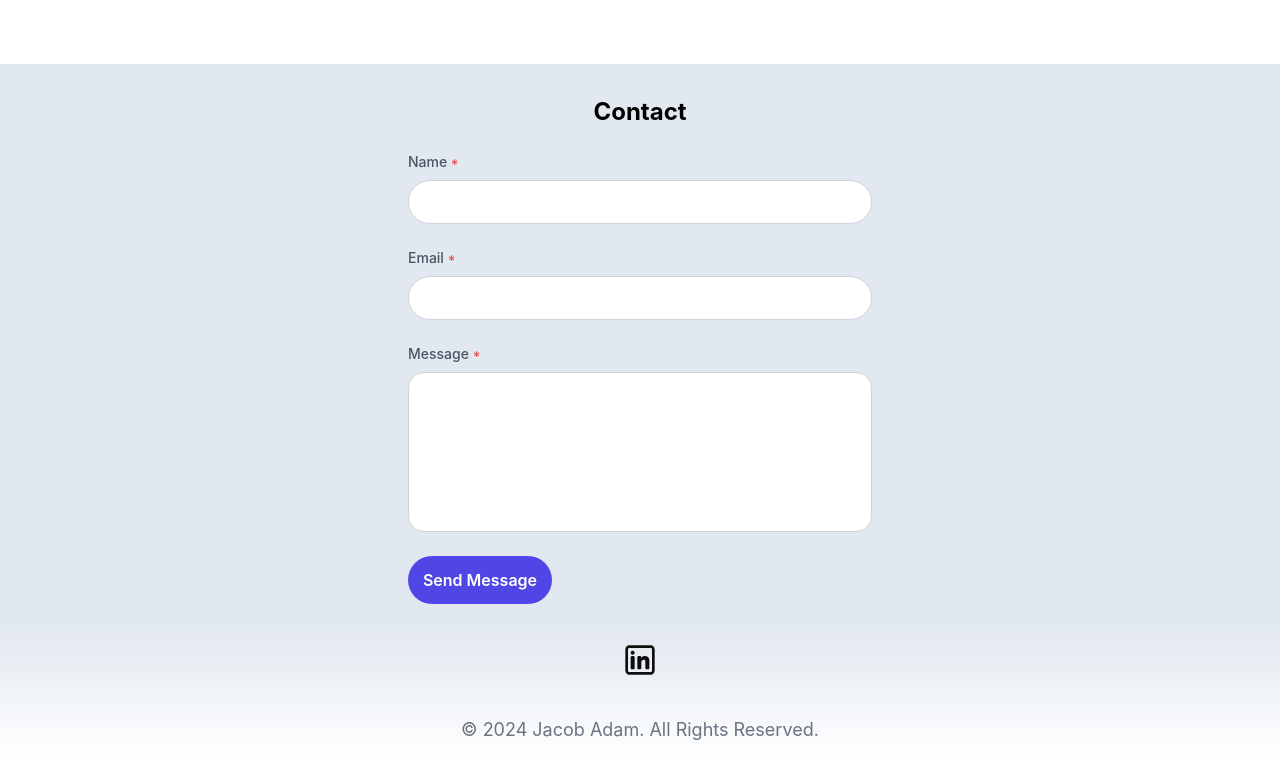
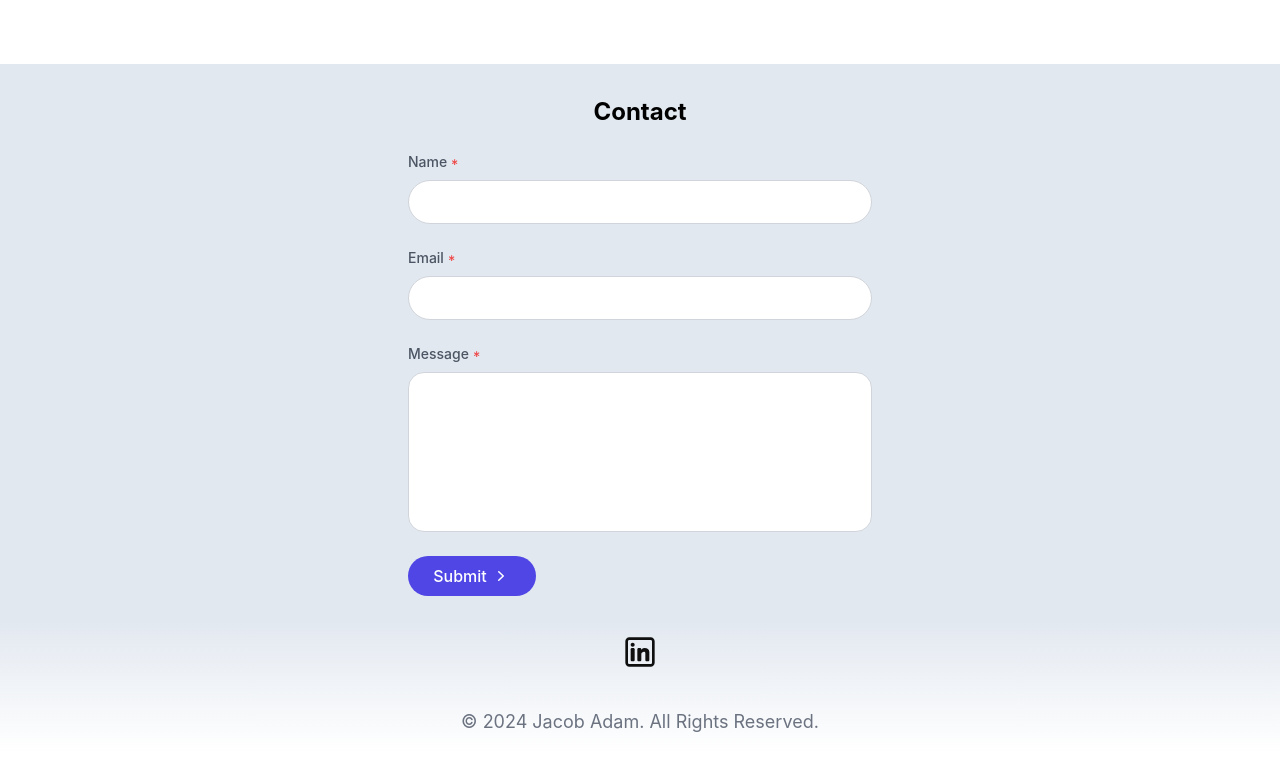
Before and after one commit to jacobadam/jacobadamdeveloper, a React (Create React App) app: page / in a window 1280 px wide. Shown: the part 1616-2376 px from the top of the page. Built offline with nearby package versions, Linux system fonts and the light colour scheme.

Commit message:
update button styling and text

```diff
--- a/src/HomeContact.js
+++ b/src/HomeContact.js
@@ -101,9 +101,17 @@ export default function HomeContact() {
 
         <button
           type="submit"
-          className="w-full sm:w-36 h-12 bg-indigo-600 hover:bg-indigo-800 transition-all duration-700 rounded-full shadow-xs text-white text-base font-semibold leading-6"
+          className="w-full sm:w-32 py-2 flex items-center justify-center gap-x-1 text-white font-medium bg-indigo-600 duration-150 rounded-full mt-4 text-nowrap"
         >
-          Send Message
+          Submit
+          <svg
+            xmlns="http://www.w3.org/2000/svg"
+            viewBox="0 0 20 20"
+            fill="currentColor"
+            className="w-5 h-5"
+          >
+            <path d="M7.21 14.77a.75.75 0 01.02-1.06L11.168 10 7.23 6.29a.75.75 0 111.04-1.08l4.5 4.25a.75.75 0 010 1.08l-4.5 4.25a.75.75 0 01-1.06-.02z" />
+          </svg>
         </button>
       </form>
     </div>
```
